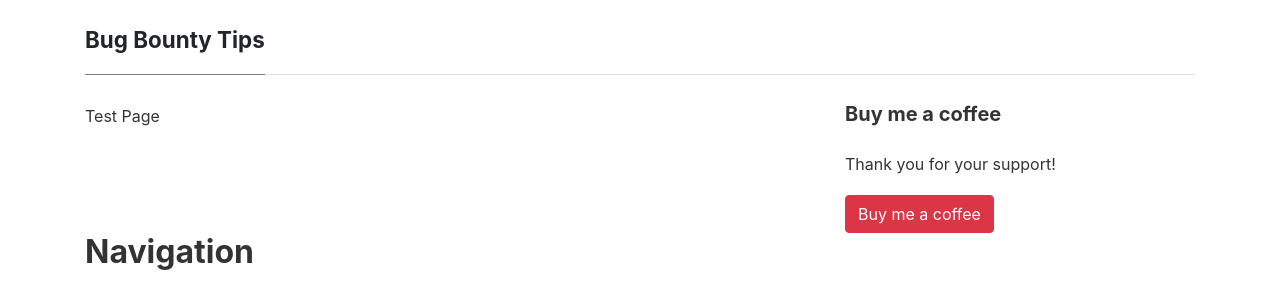
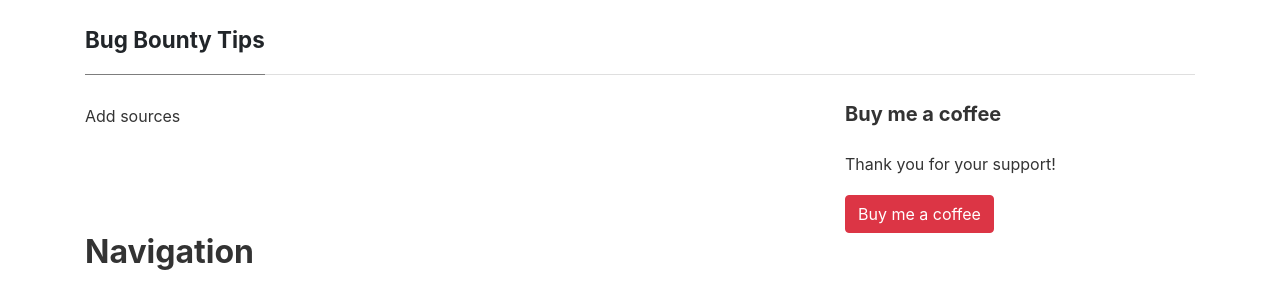
Before and after one commit to Turbul3nce/Turbul3nce.github.io, a Jekyll site: the page built from _pages/info.md, in a window 1280 px wide and 900 px high. Shown: the part 188-488 px from the top of the window. Built offline with Jekyll 4.4.1, drawn with Linux system fonts in a browser that asks for light colours; nearby versions of some CDN libraries.

Commit message:
Update info.md

```diff
--- a/_pages/info.md
+++ b/_pages/info.md
@@ -8,7 +8,7 @@ comments: false
 <div class="row justify-content-between">
 <div class="col-md-8 pr-5">
 
-<p>Test Page</p>
+<p>Add sources</p>
 
 </div>
 
```
